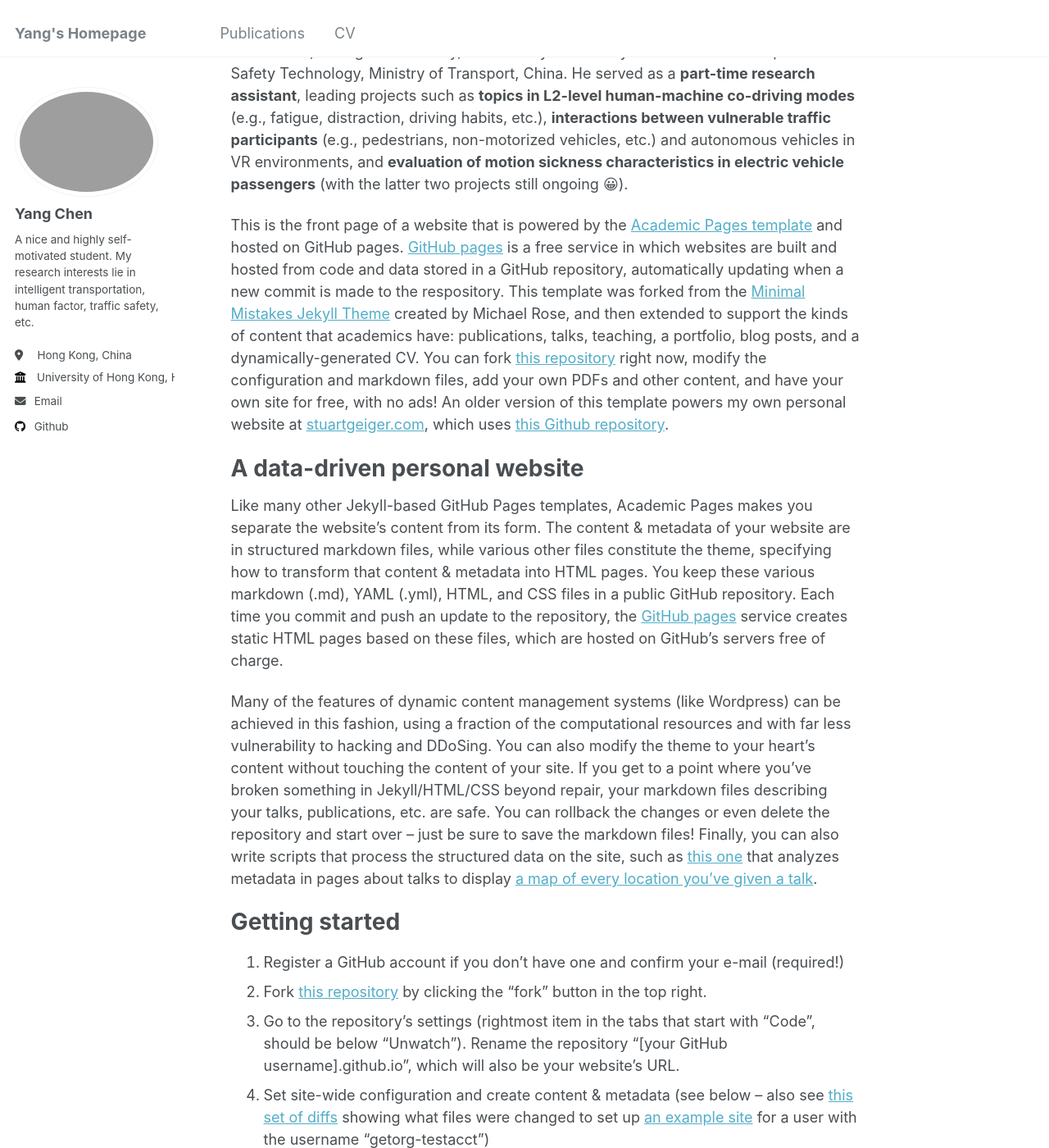
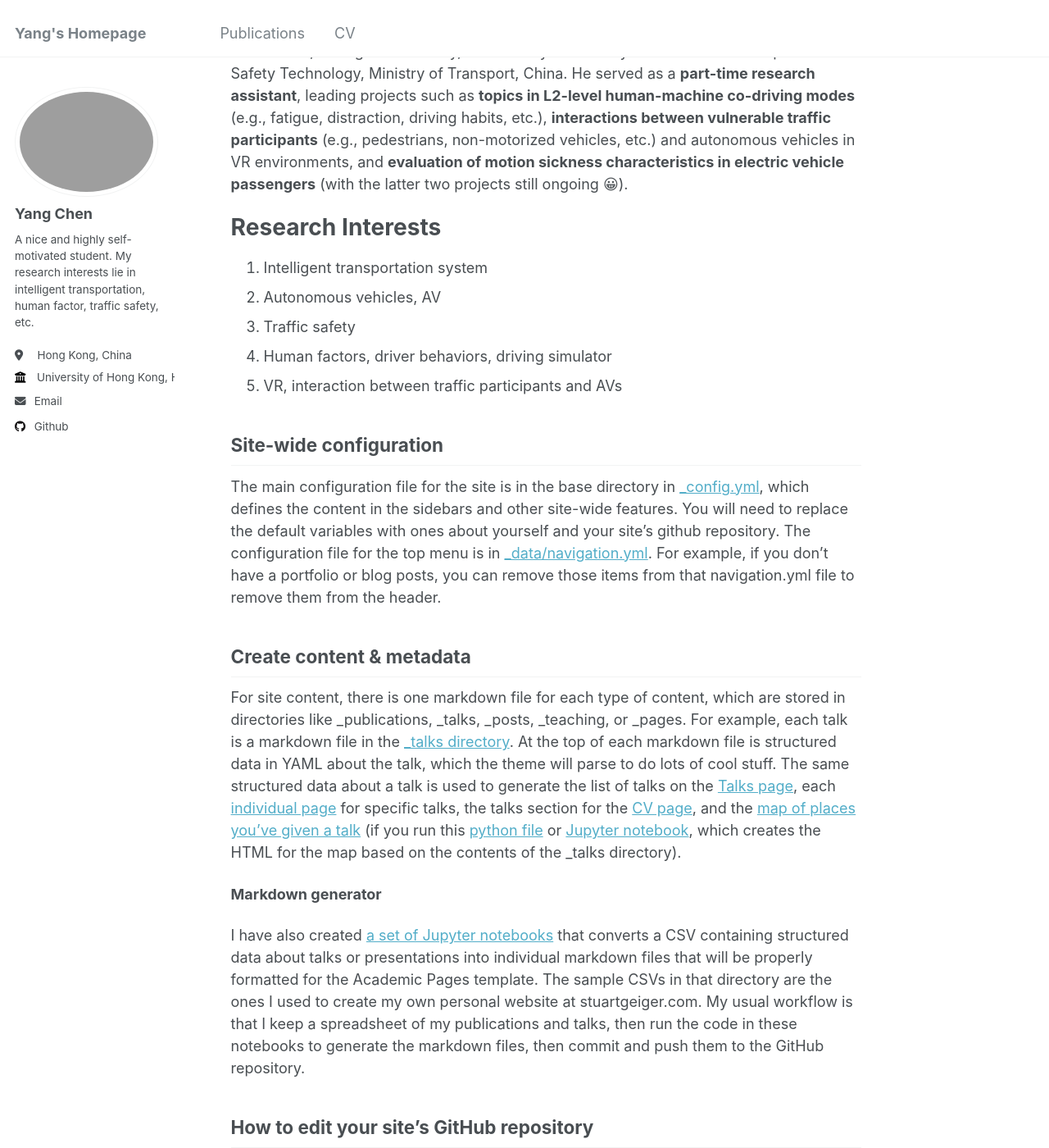
Before and after one commit to Sugar-eatingSheep/YangCHEN.github.io, a Jekyll site: the page built from _pages/about.md, in a window 1280 px wide and 1400 px high, scrolled down 605 px. Shown: the whole window at 82% size. Built offline with Jekyll 4.4.1, drawn with Linux system fonts in a browser that asks for light colours; some of the changed text lies outside the part shown.

Commit message:
Update about.md

```diff
--- a/_pages/about.md
+++ b/_pages/about.md
@@ -13,22 +13,14 @@ During his undergraduate studies, Yang Chen had accumulated extensive research e
 
 Since then, Yang Chen developed a research interest in **traffic safety, human factors, and intelligent transportation**. Throughout the subsequent two years of his undergraduate studies, he came up with many ideas and conducted much research at the School of Automobile, Chang'an University, and the Key Laboratory of Automobile Transportation Safety Technology, Ministry of Transport, China. He served as a **part-time research assistant**, leading projects such as **topics in L2-level human-machine co-driving modes** (e.g., fatigue, distraction, driving habits, etc.), **interactions between vulnerable traffic participants** (e.g., pedestrians, non-motorized vehicles, etc.) and autonomous vehicles in VR environments, and **evaluation of motion sickness characteristics in electric vehicle passengers** (with the latter two projects still ongoing 😀).
 
-This is the front page of a website that is powered by the [Academic Pages template](https://github.com/academicpages/academicpages.github.io) and hosted on GitHub pages. [GitHub pages](https://pages.github.com) is a free service in which websites are built and hosted from code and data stored in a GitHub repository, automatically updating when a new commit is made to the respository. This template was forked from the [Minimal Mistakes Jekyll Theme](https://mmistakes.github.io/minimal-mistakes/) created by Michael Rose, and then extended to support the kinds of content that academics have: publications, talks, teaching, a portfolio, blog posts, and a dynamically-generated CV. You can fork [this repository](https://github.com/academicpages/academicpages.github.io) right now, modify the configuration and markdown files, add your own PDFs and other content, and have your own site for free, with no ads! An older version of this template powers my own personal website at [stuartgeiger.com](http://stuartgeiger.com), which uses [this Github repository](https://github.com/staeiou/staeiou.github.io).
 
-A data-driven personal website
+Research Interests
 ======
-Like many other Jekyll-based GitHub Pages templates, Academic Pages makes you separate the website's content from its form. The content & metadata of your website are in structured markdown files, while various other files constitute the theme, specifying how to transform that content & metadata into HTML pages. You keep these various markdown (.md), YAML (.yml), HTML, and CSS files in a public GitHub repository. Each time you commit and push an update to the repository, the [GitHub pages](https://pages.github.com/) service creates static HTML pages based on these files, which are hosted on GitHub's servers free of charge.
-
-Many of the features of dynamic content management systems (like Wordpress) can be achieved in this fashion, using a fraction of the computational resources and with far less vulnerability to hacking and DDoSing. You can also modify the theme to your heart's content without touching the content of your site. If you get to a point where you've broken something in Jekyll/HTML/CSS beyond repair, your markdown files describing your talks, publications, etc. are safe. You can rollback the changes or even delete the repository and start over -- just be sure to save the markdown files! Finally, you can also write scripts that process the structured data on the site, such as [this one](https://github.com/academicpages/academicpages.github.io/blob/master/talkmap.ipynb) that analyzes metadata in pages about talks to display [a map of every location you've given a talk](https://academicpages.github.io/talkmap.html).
-
-Getting started
-======
-1. Register a GitHub account if you don't have one and confirm your e-mail (required!)
-1. Fork [this repository](https://github.com/academicpages/academicpages.github.io) by clicking the "fork" button in the top right.
-1. Go to the repository's settings (rightmost item in the tabs that start with "Code", should be below "Unwatch"). Rename the repository "[your GitHub username].github.io", which will also be your website's URL.
-1. Set site-wide configuration and create content & metadata (see below -- also see [this set of diffs](http://archive.is/3TPas) showing what files were changed to set up [an example site](https://getorg-testacct.github.io) for a user with the username "getorg-testacct")
-1. Upload any files (like PDFs, .zip files, etc.) to the files/ directory. They will appear at https://[your GitHub username].github.io/files/example.pdf.
-1. Check status by going to the repository settings, in the "GitHub pages" section
+1. Intelligent transportation system
+1. Autonomous vehicles, AV
+1. Traffic safety
+1. Human factors, driver behaviors, driving simulator
+1. VR, interaction between traffic participants and AVs
 
 Site-wide configuration
 ------
```
